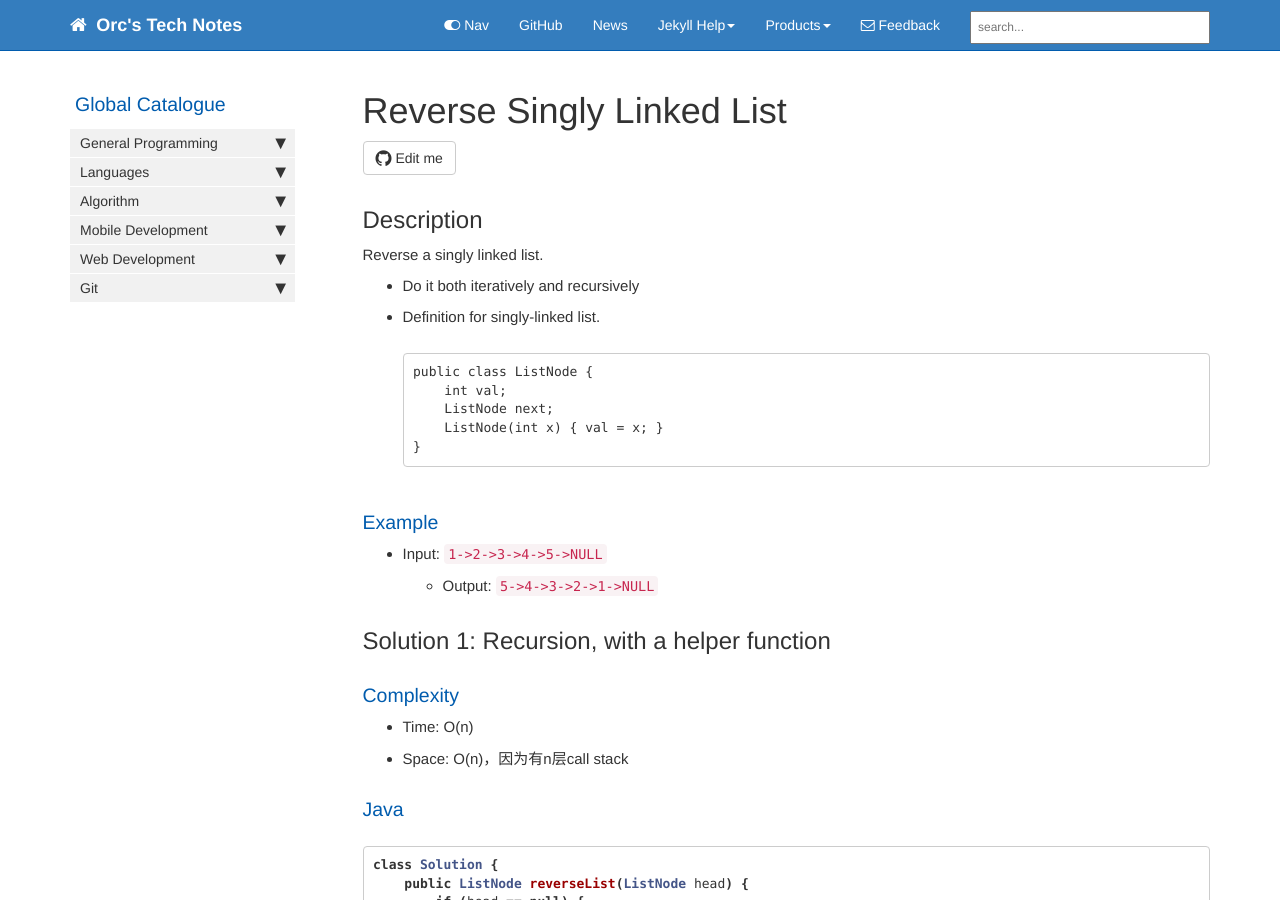
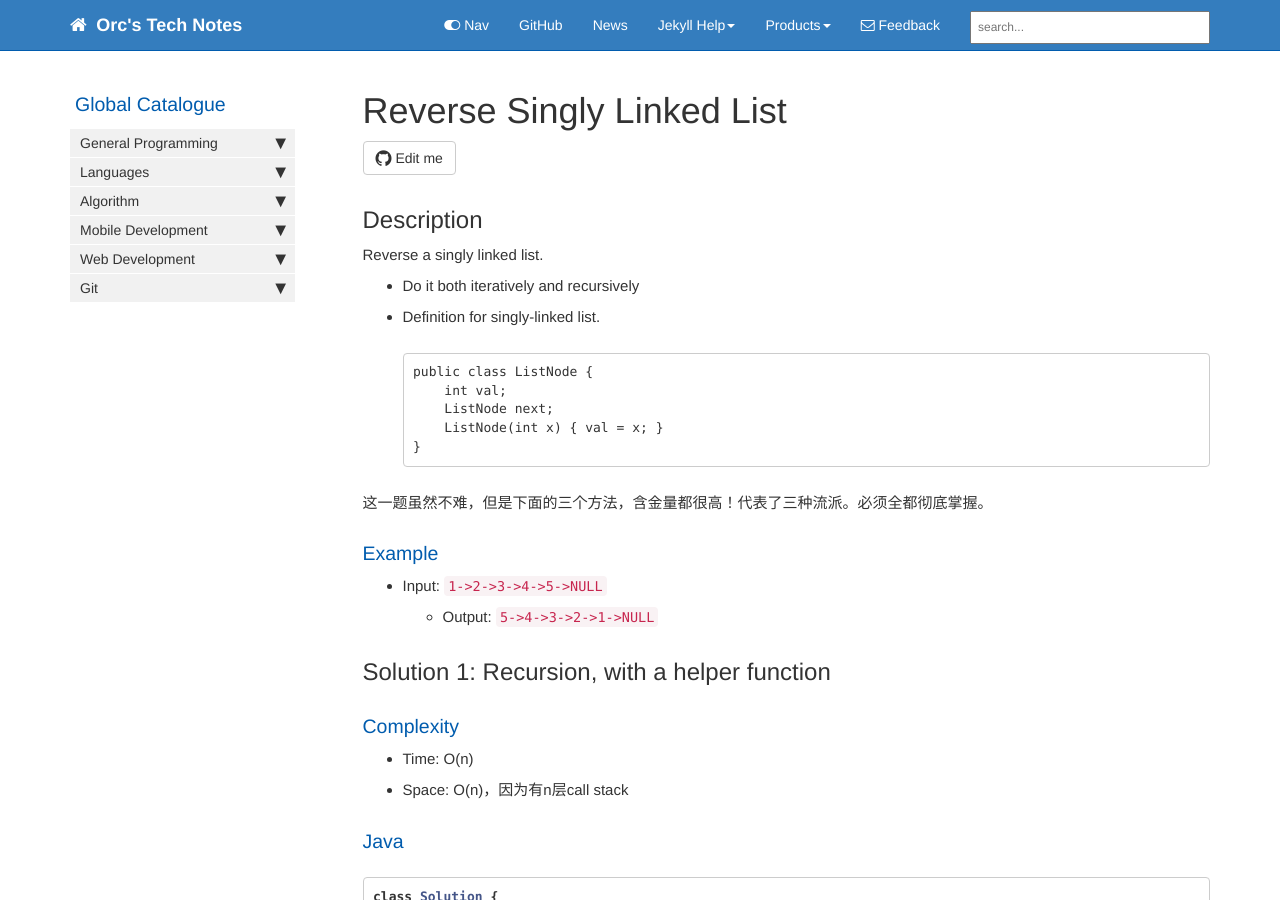
Before and after one commit to HungryOrc/hungryorc.github.io, a Jekyll site: the page built from pages/algorithm/algorithm_reverse_singly_linked_list.md, in a window 1280 px wide and 900 px high. Built offline with Jekyll 4.4.1, drawn with Linux system fonts in a browser that asks for light colours; nearby versions of some CDN libraries; comment, search, counter and statistics services are not loaded.

Commit message:
Update algorithm_reverse_singly_linked_list.md

````diff
--- a/pages/algorithm/algorithm_reverse_singly_linked_list.md
+++ b/pages/algorithm/algorithm_reverse_singly_linked_list.md
@@ -20,6 +20,8 @@ Reverse a singly linked list.
       ListNode(int x) { val = x; }
   }
   ```
+
+这一题虽然不难，但是下面的三个方法，含金量都很高！代表了三种流派。必须全都彻底掌握。
 
 ### Example
 * Input: `1->2->3->4->5->NULL`
````
